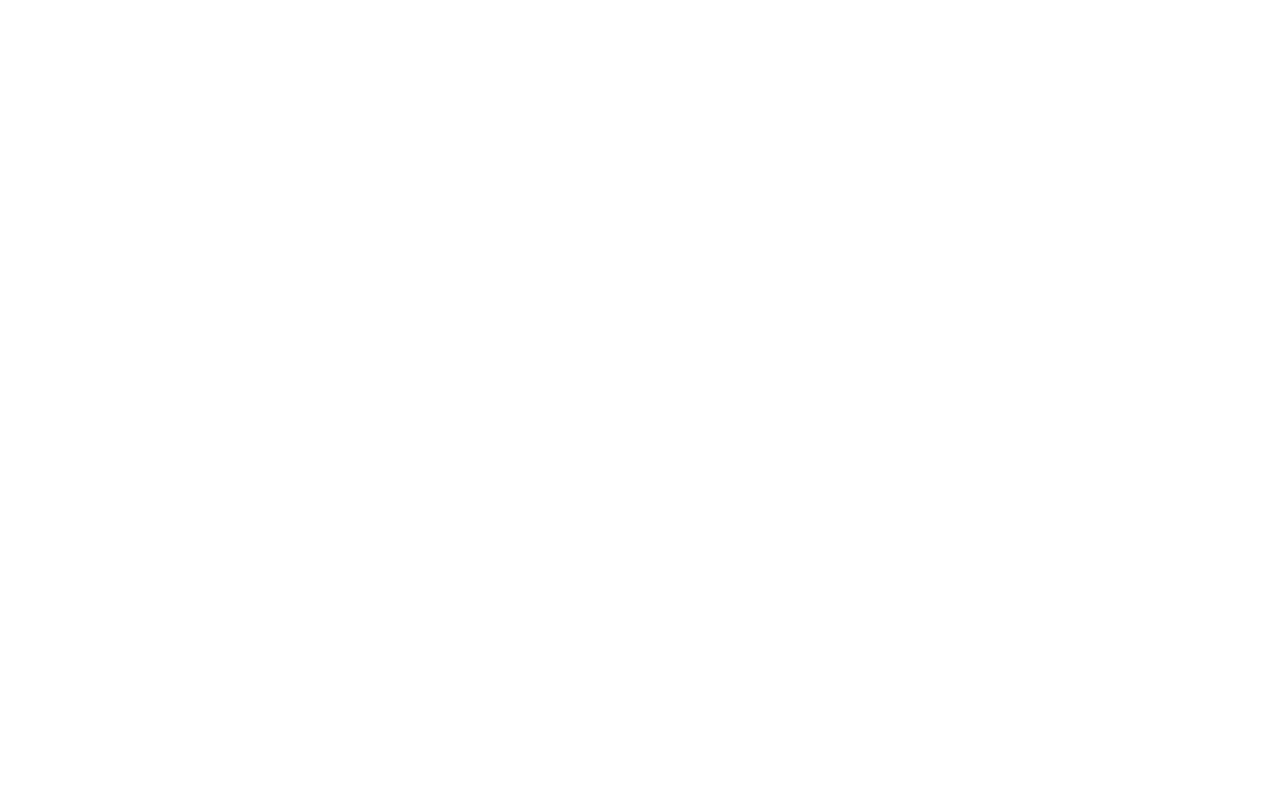
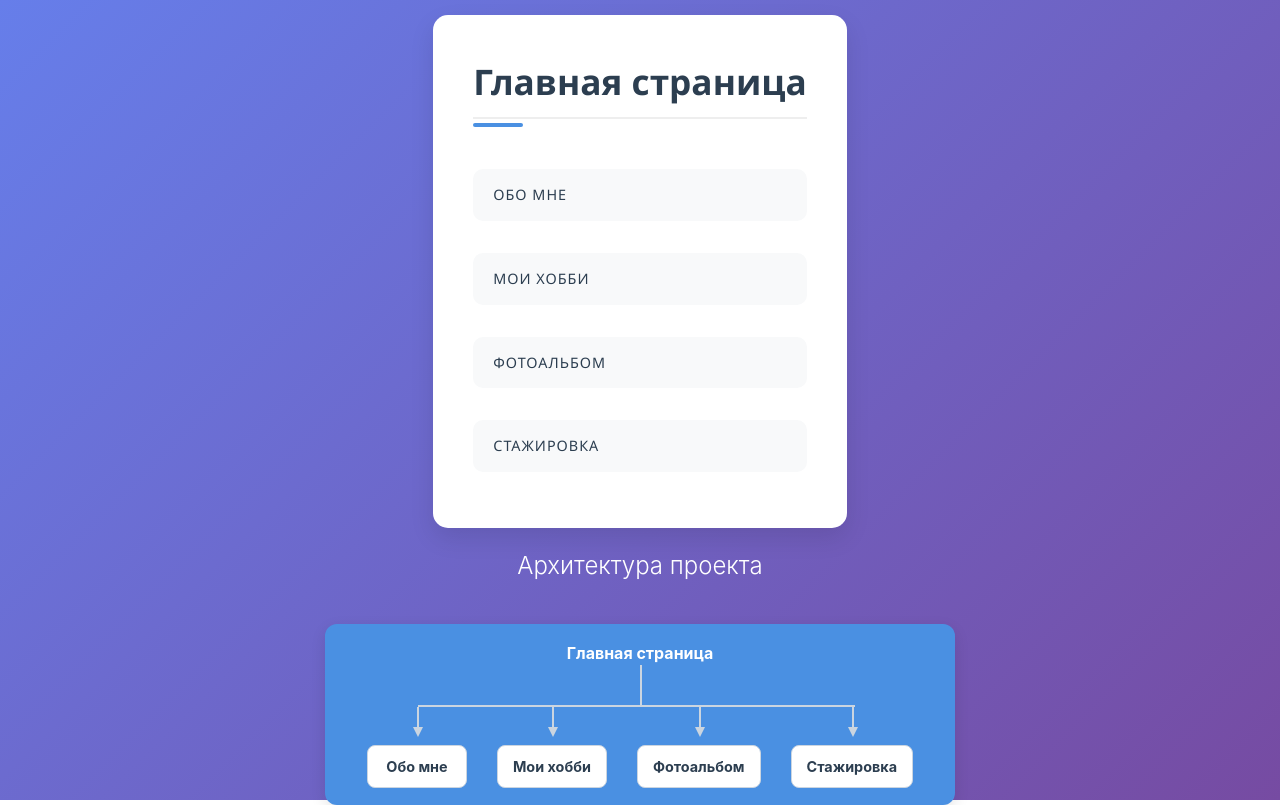
Before and after one commit to liahrothstein/web.lab1, a React (Vite) app: page /web.lab1/main in a window 1280 px wide. Before the commit this address had no page. Built offline with nearby package versions, Linux system fonts and the light colour scheme.

Commit message:
fix: change url

```diff
--- a/package.json
+++ b/package.json
@@ -1,4 +1,5 @@
 {
+  "homepage": "https://liahrothstein.github.io/web.lab1",
   "name": "web.lab1",
   "private": true,
   "version": "0.0.0",
@@ -7,7 +8,9 @@
     "dev": "vite",
     "build": "tsc -b && vite build",
     "lint": "eslint .",
-    "preview": "vite preview"
+    "preview": "vite preview",
+    "predeploy": "npm run build",
+    "deploy": "gh-pages -d dist"
   },
   "dependencies": {
     "path": "^0.12.7",
@@ -25,6 +28,7 @@
     "eslint": "^9.39.1",
     "eslint-plugin-react-hooks": "^7.0.1",
     "eslint-plugin-react-refresh": "^0.4.24",
+    "gh-pages": "^6.3.0",
     "globals": "^16.5.0",
     "typescript": "~5.9.3",
     "typescript-eslint": "^8.48.0",
--- a/src/app/App.tsx
+++ b/src/app/App.tsx
@@ -7,7 +7,9 @@ export function App() {
   const navigate = useNavigate();
 
   useEffect(() => {
-    setTimeout(() => {navigate('/main')}, 5000); // Автомат. редирект через 5 сек.
+    setTimeout(() => {
+      navigate('/web.lab1/main');
+    }, 5000); // Автомат. редирект через 5 сек.
   }, []);
 
   return (
--- a/src/app/routes.tsx
+++ b/src/app/routes.tsx
@@ -1,4 +1,4 @@
-import { Routes, Route } from "react-router-dom";
+import { Routes, Route, Navigate } from "react-router-dom";
 
 import type { JSX } from "react";
 
@@ -13,11 +13,12 @@ import { App } from "./App";
 
 export const routes: JSX.Element = (
   <Routes>
-    <Route path="/" element={<App />} />
-    <Route path="/main" element={<MainPage />} />
-    <Route path="/biography" element={<BiographyPage />} />
-    <Route path="/hobby" element={<HobbyPage />} />
-    <Route path="/photos" element={<PhotosPage />} />
-    <Route path="/trainee" element={<TraineePage />} />
+    <Route path="/" element={<Navigate to='/web.lab1/' />} />
+    <Route path="/web.lab1/" element={<App />} />
+    <Route path="/web.lab1/main" element={<MainPage />} />
+    <Route path="/web.lab1/biography" element={<BiographyPage />} />
+    <Route path="/web.lab1/hobby" element={<HobbyPage />} />
+    <Route path="/web.lab1/photos" element={<PhotosPage />} />
+    <Route path="/web.lab1/trainee" element={<TraineePage />} />
   </Routes>
 );
--- a/src/pages/main/MainPage.tsx
+++ b/src/pages/main/MainPage.tsx
@@ -10,16 +10,16 @@ export function MainPage() {
         <nav>
           <ul>
             <li>
-              <Link to="/biography">Обо мне</Link>
+              <Link to="/web.lab1/biography">Обо мне</Link>
             </li>
             <li>
-              <Link to="/hobby">Мои хобби</Link>
+              <Link to="/web.lab1/hobby">Мои хобби</Link>
             </li>
             <li>
-              <Link to="/photos">Фотоальбом</Link>
+              <Link to="/web.lab1/photos">Фотоальбом</Link>
             </li>
             <li>
-              <Link to="/trainee">Стажировка</Link>
+              <Link to="/web.lab1/trainee">Стажировка</Link>
             </li>
           </ul>
         </nav>
--- a/vite.config.ts
+++ b/vite.config.ts
@@ -4,7 +4,7 @@ import path from 'path';
 
 // https://vite.dev/config/
 export default defineConfig({
-  base: "/",
+  base: "/web.lab1/",
   plugins: [react()],
   server: {
     host: true,
```
Also changed, not shown: 1 other file (tests, documents, lock files or other folders).
